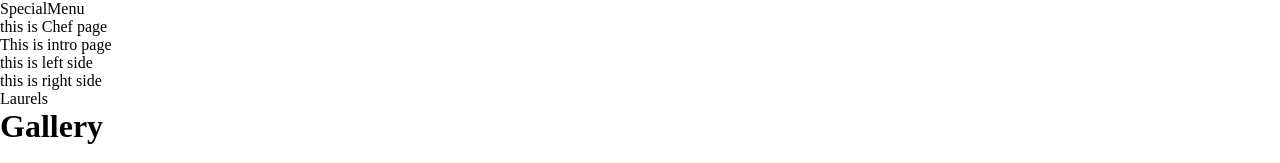
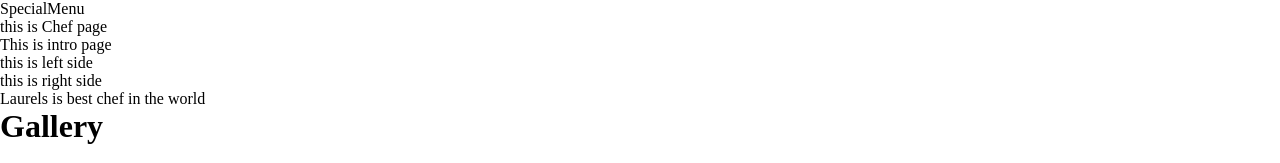
Before and after one commit to MirRiyadh/hungry-bites, a React (Create React App) app: page / in a window 1280 px wide. Shown: the part 2409-2572 px from the top of the page. Built offline with nearby package versions, Linux system fonts and the light colour scheme; a web font is replaced by a local one.

Commit message:
Update Laurels.jsx

```diff
--- a/src/container/Laurels/Laurels.jsx
+++ b/src/container/Laurels/Laurels.jsx
@@ -4,7 +4,7 @@ import './Laurels.css';
 
 const Laurels = () => (
   <div>
-    Laurels
+    Laurels is best chef in the world
   </div>
 );
 
```
